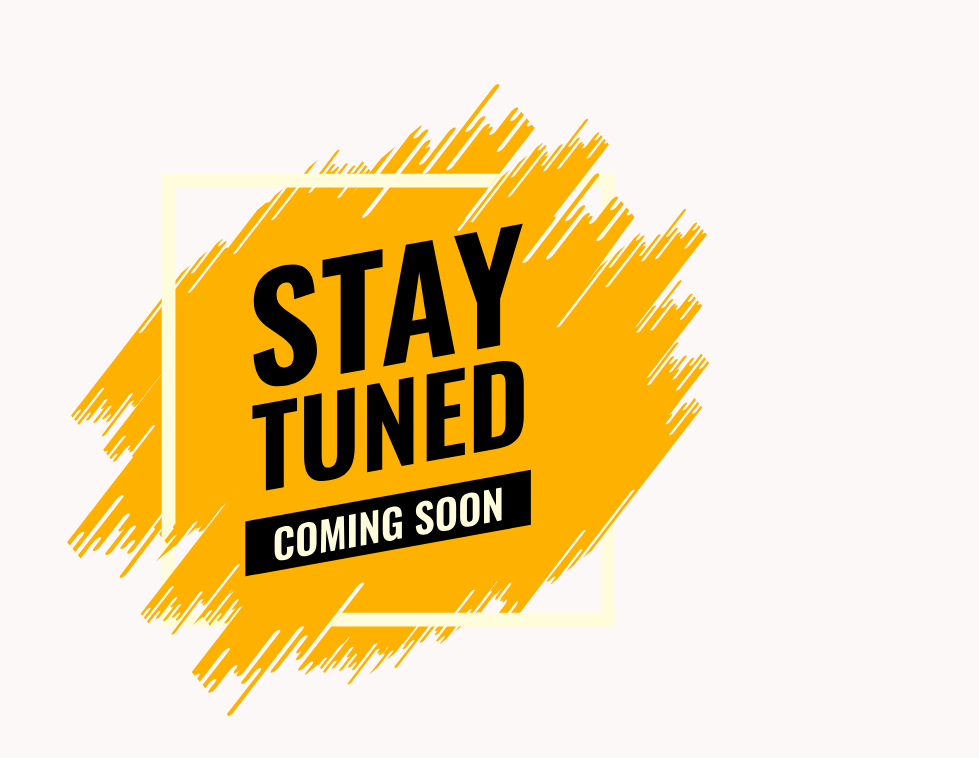
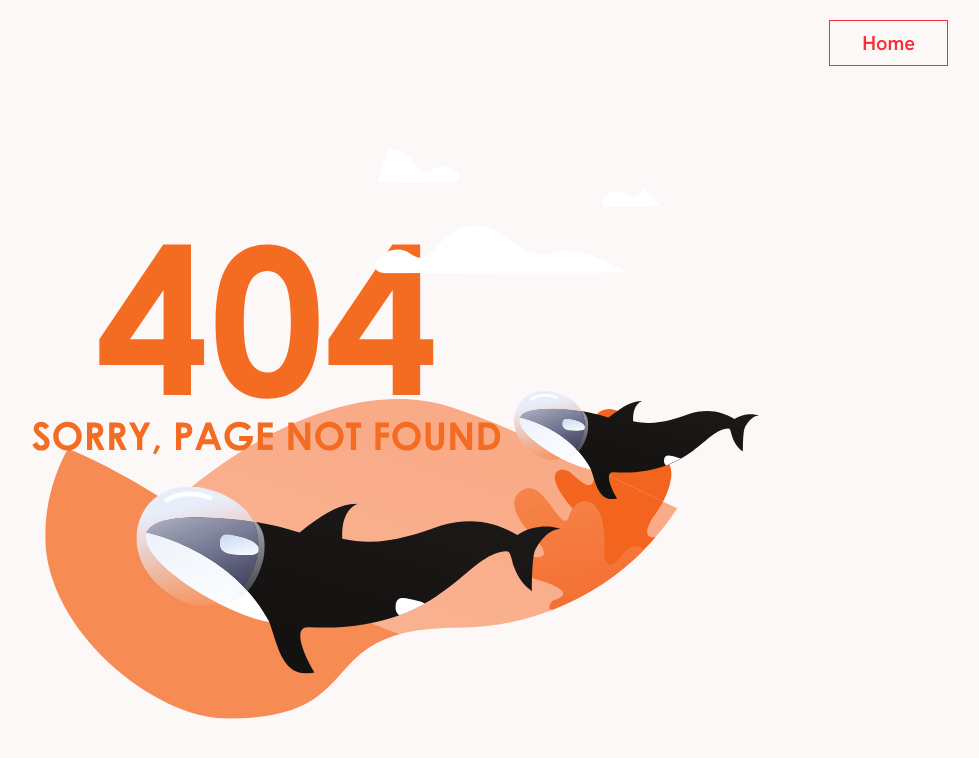
Before and after one commit to sayan0291/luxe-e-commerce, a React (Vite) app: page /not-found in a window 1280 px wide. Before the commit this address led to /under-construction. Shown: the top 758 px of the page, without its empty margins (252-1231 px from the left). Built offline with nearby package versions, Linux system fonts and the light colour scheme.

Commit message:
some minor changes in NavBar,UnderConstruction,NotFound page

```diff
--- a/src/App.jsx
+++ b/src/App.jsx
@@ -1,5 +1,5 @@
 import { Routes,Route,Navigate } from 'react-router-dom';
-import { Hero ,Collections, UnderConstruction} from './pages';
+import { Hero ,Collections, UnderConstruction, PageNotFound} from './pages';
 import { MainLayouts } from './components/layouts/MainLayouts';
 
 export default function App() {
@@ -11,10 +11,11 @@ export default function App() {
           <Route path="/" element={<Hero />} />
           <Route path="/home" element={<Hero />} />
           <Route path="/collections" element={<Collections />} />
+          <Route path="/collection" element={<UnderConstruction />} />
         </Route>
         <Route>
-          <Route path="/under-construction" element={<UnderConstruction />} />
-          <Route path="*" element={<Navigate to="/under-construction" replace />} />
+          <Route path="/not-found" element={<PageNotFound />} />
+          <Route path="*" element={<Navigate to="/not-found" replace />} />
         </Route>
       </Routes>
     </>
--- a/src/components/common/Button.jsx
+++ b/src/components/common/Button.jsx
@@ -1,3 +1,14 @@
+
 const varients = {
+    backHome: "cursor-pointer font-semibold overflow-hidden z-100 border border-green-500 group px-8 py-2"
+}
 
+export const Button = ({className,children,varient="backHome"}) => {
+    return(
+        <>
+            <button className={`${varients[varient]} ${className}`}>
+                {children}
+            </button>
+        </>
+    )
 }
--- a/src/components/index.js
+++ b/src/components/index.js
@@ -3,3 +3,4 @@ export * from "./animation/Animation";
 export { Header } from "./common/Header";
 export { Footer } from "./share/Footer";
 export { NavBar } from "./share/Navbar"
+export { Button } from "./common/Button.jsx"
--- a/src/components/share/Navbar.jsx
+++ b/src/components/share/Navbar.jsx
@@ -10,6 +10,9 @@ const navBtns = [
 export const NavBar = () => (
         <header className="nav-bar">
             <nav>
+                <button class="md:hidden flex text-primary hover:opacity-70 transition-opacity duration-200">
+                    <span class="material-symbols-outlined" data-icon="search">search</span>
+                </button>
                 <div className="flex-ic gap-xl">
                     <NavLink to="/home" ><h1>LUXE</h1></NavLink>
                     <div className="hidden md:flex gap-md">
@@ -27,10 +30,13 @@ export const NavBar = () => (
                     </div>
                 </div>
                 <div className="flex-ic gap-md">
+                    <button class="hidden md:flex text-primary hover:opacity-70 transition-opacity duration-200">
+                        <span class="material-symbols-outlined" data-icon="search">search</span>
+                    </button>
                     <NavLink to="/cart" >
                         <span className="material-symbols-outlined text-primary">shopping_bag</span>
                     </NavLink>
-                    <NavLink to="/user">
+                    <NavLink to="/user" className="hidden sm:flex">
                         <span className="material-symbols-outlined text-primary">person</span>
                     </NavLink>
                     <button className="md:hidden">
--- a/src/pages/NotFound.jsx
+++ b/src/pages/NotFound.jsx
@@ -0,0 +1,17 @@
+import { Button } from "../components"
+import { NavLink } from "react-router-dom"
+
+export const PageNotFound = () => {
+    return(
+        <>
+            <div className="overflow-hidden h-screen w-screen">
+                <NavLink className="absolute top-5 right-20 cursor-pointer font-semibold overflow-hidden z-100 border border-red-500 group px-8 py-2" to="/"  >
+                    <span class="relative z-10 text-red-500 group-hover:text-white text-xl duration-500">Home</span>
+                    <span class="absolute w-full h-full bg-red-500 -left-32 top-0 -rotate-45 group-hover:rotate-0 group-hover:left-0 duration-500"></span>
+                    <span class="absolute w-full h-full bg-red-500 -right-32 top-0 -rotate-45 group-hover:rotate-0 group-hover:right-0 duration-500"></span>
+                </NavLink>
+                <img className="h-full w-full" src="/page_not_found.svg" alt="" />
+            </div>
+        </>
+    )
+}
--- a/src/pages/UnderConstruction.jsx
+++ b/src/pages/UnderConstruction.jsx
@@ -1,7 +1,8 @@
+
 export const UnderConstruction = () => {
     return(
         <>
-            <div className="h-screen w-screen">
+            <div className="overflow-hidden h-[90vh]">
                 <img className="h-full w-full" src="/under_construction.svg" alt="" />
             </div>
         </>
--- a/src/pages/index.js
+++ b/src/pages/index.js
@@ -1,3 +1,4 @@
 export { Hero } from "./Hero.jsx"
 export { Collections } from "./Collections.jsx"
 export { UnderConstruction } from "./UnderConstruction.jsx"
+export { PageNotFound } from "./NotFound.jsx"
```
